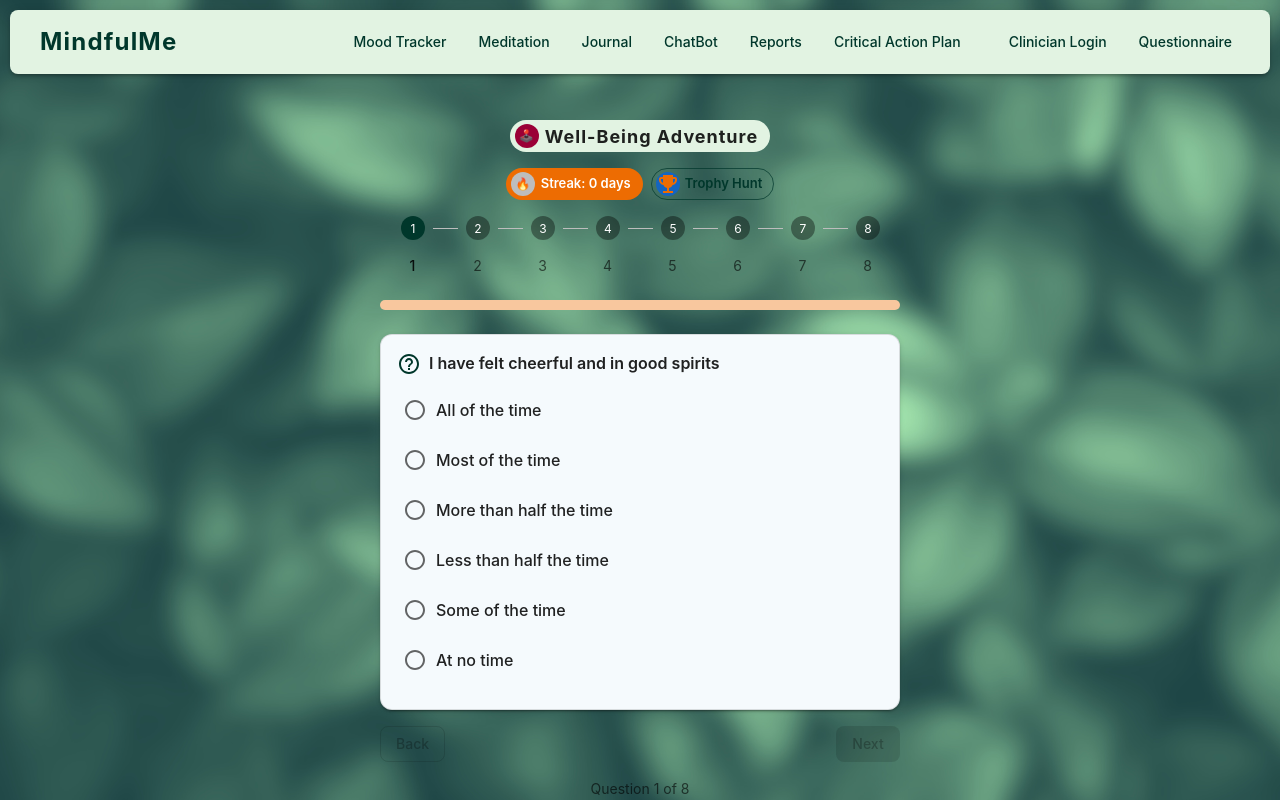
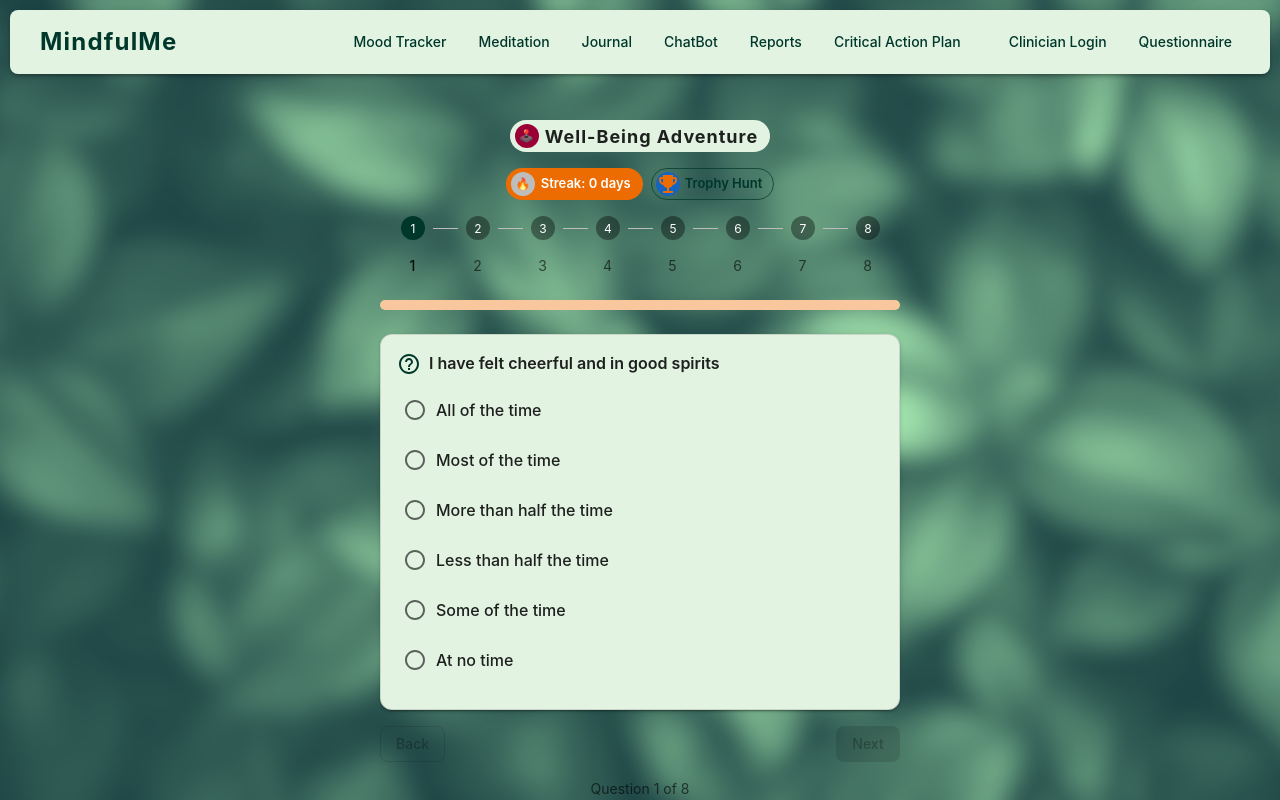
Before and after one commit to Akxsh65/MentalHealthApp, a React (Create React App) app in the folder frontend/: page /Questionnaire in a window 1280 px wide. Shown: the top 800 px of the page. Built offline with nearby package versions, Linux system fonts and the light colour scheme.

Commit message:
Updated questionnaire card background color

```diff
--- a/frontend/src/pages/Questonairre.js
+++ b/frontend/src/pages/Questonairre.js
@@ -245,7 +245,7 @@ function Questionnaire() {
                 <form onSubmit={handleGamifiedSubmit}>
                     <Card variant="outlined" sx={{
                         mb: 2,
-                        bgcolor: "#f5fafd",
+                        bgcolor: "#e2f3e2",
                         borderRadius: 3,
                         boxShadow: 2,
                         transition: "box-shadow 0.2s"
```
